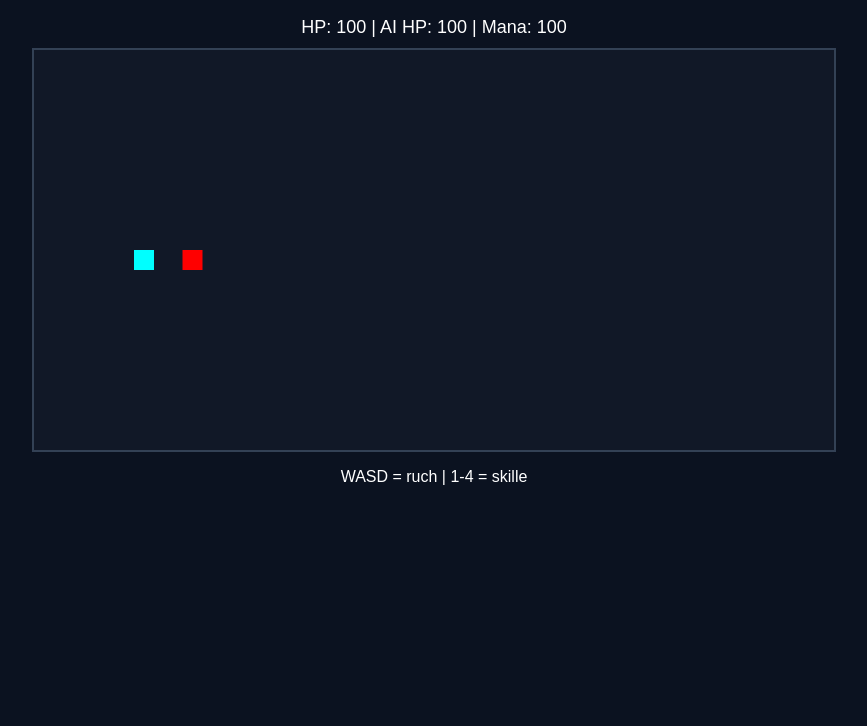
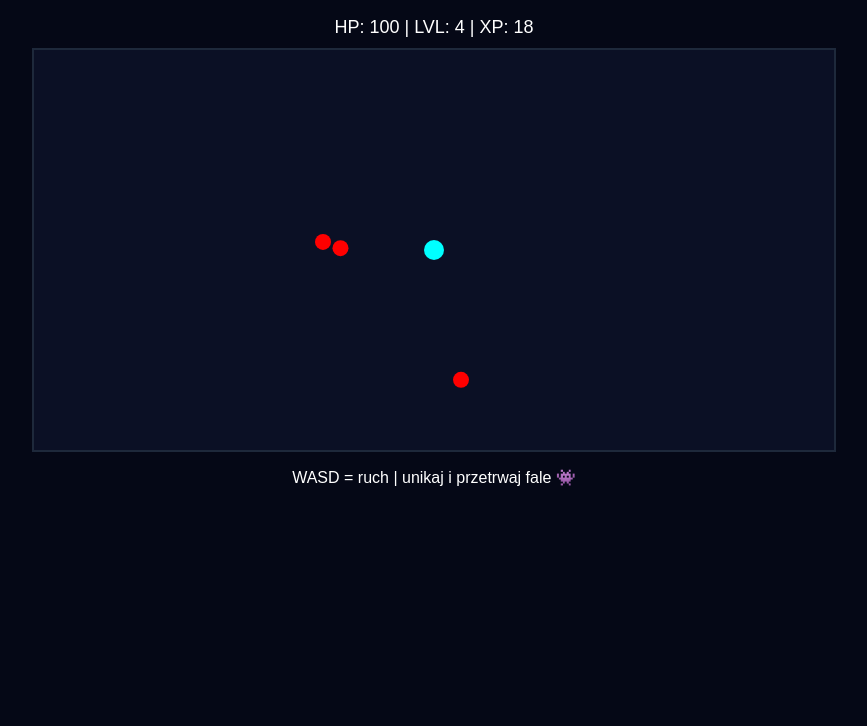
Before and after one commit to pawlasmic-pixel/strony_internetowe, a plain HTML site: page arena.html in a window 1280 px wide. Shown: the part 74-800 px from the top of the page, without its empty margins (206-1073 px from the left). Drawn offline with Linux system fonts and the light colour scheme.

Commit message:
Update arena.html

```diff
--- a/arena.html
+++ b/arena.html
@@ -2,22 +2,22 @@
 <html lang="pl">
 <head>
 <meta charset="UTF-8">
-<title>Arena PRO AI V2</title>
+<title>NEON SURVIVOR</title>
 
 <style>
 body{
 margin:0;
-background:#0b1220;
+background:#050816;
 color:white;
 font-family:Arial;
 text-align:center;
 }
 
 canvas{
-background:#111827;
+background:#0b1025;
 display:block;
 margin:auto;
-border:2px solid #334155;
+border:2px solid #1e293b;
 }
 
 #ui{
@@ -28,17 +28,17 @@ font-size:18px;
 </head>
 <body>
 
-<h1>⚔️ Arena PRO AI V2</h1>
+<h1>⚡ NEON SURVIVOR</h1>
 
 <div id="ui">
 HP: <span id="hp">100</span> |
-AI HP: <span id="ai">100</span> |
-Mana: <span id="mana">100</span>
+LVL: <span id="lvl">1</span> |
+XP: <span id="xp">0</span>
 </div>
 
 <canvas id="c" width="800" height="400"></canvas>
 
-<p>WASD = ruch | 1-4 = skille</p>
+<p>WASD = ruch | unikaj i przetrwaj fale 👾</p>
 
 <script>
 const c=document.getElementById("c");
@@ -46,32 +46,21 @@ const ctx=c.getContext("2d");
 
 // PLAYER
 let p={
-x:100,y:200,
+x:400,y:200,
 hp:100,
-mana:100,
+lvl:1,
+xp:0,
 cd:0
 };
 
-// AI
-let ai={
-x:600,y:200,
-hp:100,
-cd:0,
-dir:1
-};
+// ENEMIES
+let enemies=[];
 
-let fireTick=0;
+let keys={};
 
 // INPUT
-let keys={};
-
 document.addEventListener("keydown",e=>{
 keys[e.key.toLowerCase()]=true;
-
-if(e.key==="1") attack();
-if(e.key==="2") shield();
-if(e.key==="3") dash();
-if(e.key==="4") fire();
 });
 
 document.addEventListener("keyup",e=>{
@@ -80,119 +69,121 @@ keys[e.key.toLowerCase()]=false;
 
 // MOVE
 function move(){
-
 if(keys["w"]) p.y-=3;
 if(keys["s"]) p.y+=3;
 if(keys["a"]) p.x-=3;
 if(keys["d"]) p.x+=3;
 
-// clamp
-p.x=Math.max(20,Math.min(780,p.x));
-p.y=Math.max(20,Math.min(380,p.y));
+p.x=Math.max(10,Math.min(790,p.x));
+p.y=Math.max(10,Math.min(390,p.y));
 }
 
-// SKILLS
+// SPAWN ENEMY
+function spawn(){
+enemies.push({
+x:Math.random()*800,
+y:Math.random()*400,
+hp:20 + p.lvl*5,
+speed:1 + p.lvl*0.1
+});
+}
 
+// PLAYER AUTO ATTACK
 function attack(){
 
-if(distance(p,ai)<60){
-ai.hp-=10;
-}
-}
+if(p.cd>0) return;
+p.cd=20;
 
-function shield(){
-p.mana-=10;
-p.hp+=5;
-if(p.hp>100) p.hp=100;
-}
-
-function dash(){
-p.x+=40;
-if(distance(p,ai)<80){
-ai.hp-=15;
-}
-}
-
-function fire(){
-if(p.mana<20) return;
-
-p.mana-=20;
-ai.fire=3;
-ai.fireTimer=180;
-}
-
-// AI
-
-function aiLogic(){
-
-let dx=p.x-ai.x;
-let dy=p.y-ai.y;
-
-let dist=Math.sqrt(dx*dx+dy*dy);
-
-// chase
-ai.x+=dx/dist*1.5;
-ai.y+=dy/dist*1.5;
-
-// attack
-if(dist<50 && ai.cd<=0){
-p.hp-=8;
-ai.cd=60;
-}
-
-if(ai.cd>0) ai.cd--;
-
-// fire effect
-if(ai.fireTimer>0){
-ai.fireTimer--;
-
-if(ai.fireTimer%30===0){
-ai.hp-=2;
+for(let e of enemies){
+let d=Math.hypot(e.x-p.x,e.y-p.y);
+if(d<120){
+e.hp-=10;
 }
 }
 }
 
-// UTIL
+// ENEMY AI
+function enemyAI(e){
+let dx=p.x-e.x;
+let dy=p.y-e.y;
+let d=Math.hypot(dx,dy)||1;
 
-function distance(a,b){
-return Math.hypot(a.x-b.x,a.y-b.y);
+e.x+=dx/d*e.speed;
+e.y+=dy/d*e.speed;
+
+// damage player
+if(d<18){
+p.hp-=0.5;
+}
+}
+
+// XP SYSTEM
+function gainXP(){
+p.xp++;
+
+if(p.xp>100){
+p.xp=0;
+p.lvl++;
+p.hp=100;
+}
 }
 
 // LOOP
+let tick=0;
 
 function loop(){
 
 ctx.clearRect(0,0,800,400);
 
 move();
-aiLogic();
 
-// regen mana
-p.mana+=0.2;
-if(p.mana>100) p.mana=100;
+// attack cooldown
+if(p.cd>0) p.cd--;
+attack();
+
+// spawn waves
+tick++;
+if(tick%60===0){
+spawn();
+}
+
+// update enemies
+for(let i=enemies.length-1;i>=0;i--){
+enemyAI(enemies[i]);
+
+if(enemies[i].hp<=0){
+enemies.splice(i,1);
+p.xp+=10;
+}
+}
+
+// XP + regen
+gainXP();
 
 // draw player
 ctx.fillStyle="cyan";
-ctx.fillRect(p.x,p.y,20,20);
+ctx.beginPath();
+ctx.arc(p.x,p.y,10,0,Math.PI*2);
+ctx.fill();
 
-// draw AI
+// draw enemies
 ctx.fillStyle="red";
-ctx.fillRect(ai.x,ai.y,20,20);
+for(let e of enemies){
+ctx.beginPath();
+ctx.arc(e.x,e.y,8,0,Math.PI*2);
+ctx.fill();
+}
 
-// win/lose
+// UI
+document.getElementById("hp").innerText=Math.floor(p.hp);
+document.getElementById("lvl").innerText=p.lvl;
+document.getElementById("xp").innerText=p.xp;
+
+// lose
 if(p.hp<=0){
 alert("Przegrałeś!");
 location.reload();
 }
-
-if(ai.hp<=0){
-alert("Wygrałeś!");
-location.reload();
-}
-
-document.getElementById("hp").innerText=Math.floor(p.hp);
-document.getElementById("ai").innerText=Math.floor(ai.hp);
-document.getElementById("mana").innerText=Math.floor(p.mana);
 
 requestAnimationFrame(loop);
 }
```
